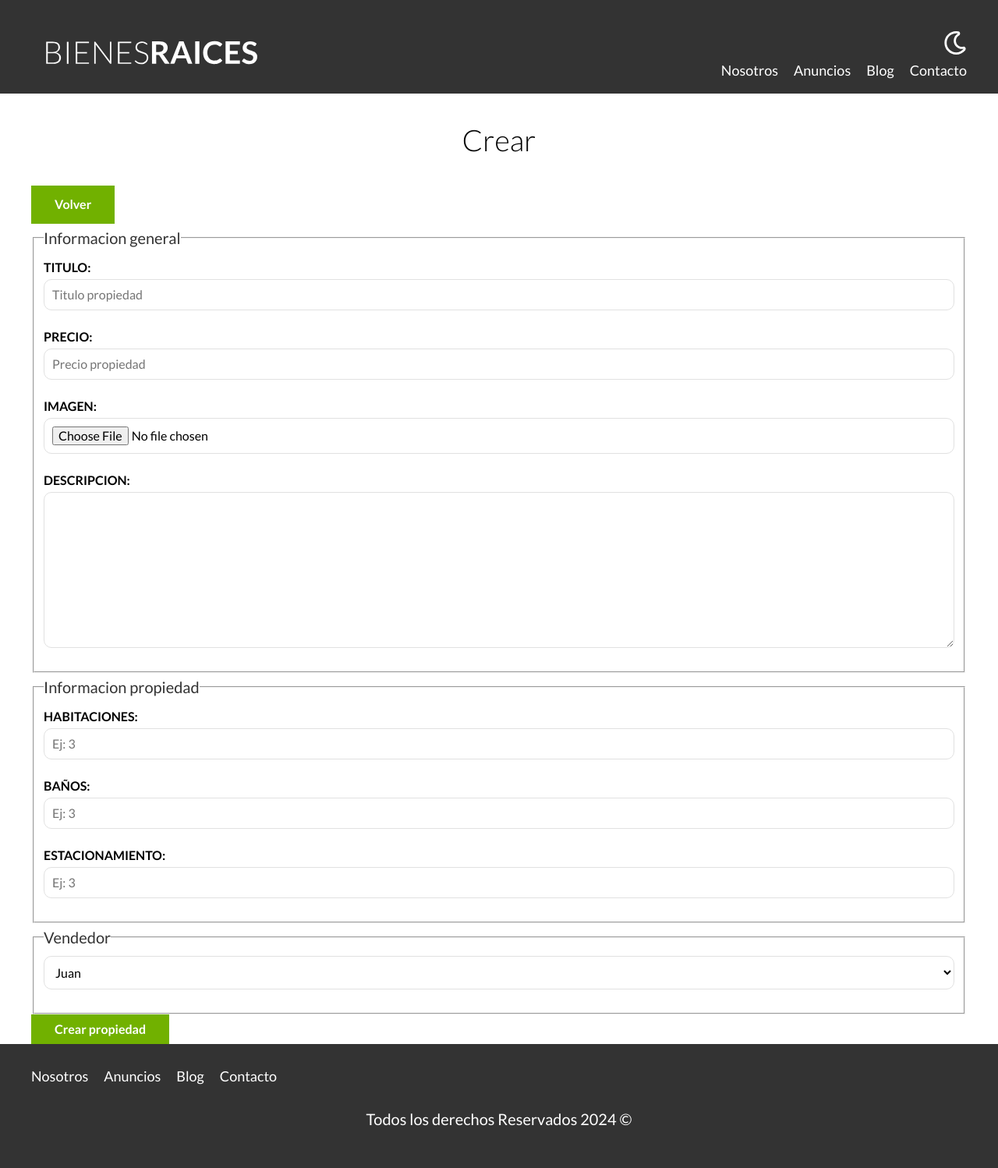
After one commit to gotazudev/bienes-raices, a PHP site: page /admin/propiedades/crear.php in a window 1280 px wide. The commit adds this page. Shown: the whole page at 78% size. Run offline with PHP 8.4, Linux system fonts and the light colour scheme.

Commit message:
insercion a bd desde crear.php

```diff
--- /dev/null
+++ b/admin/propiedades/crear.php
@@ -0,0 +1,77 @@
+<?php
+
+    //Base de datos
+    require '../../includes/config/database.php';
+    $db = conectarDB();
+
+    if($_SERVER['REQUEST_METHOD']=== 'POST'){
+        echo "<pre>";
+        var_dump($_POST);
+        echo "</pre>";
+
+        $titulo = $_POST["titulo"];
+        $precio = $_POST["precio"];
+        $descripcion = $_POST["descripcion"];
+        $habitaciones= $_POST["habitaciones"];
+        $wc = $_POST["wc"];
+        $estacionamiento = $_POST["estacionamiento"];
+        $vendedorId = $_POST["vendedor"];
+
+        //Insertar en BD
+        $query = "INSERT INTO propiedades (titulo, precio, descripcion, habitaciones, wc, estacionamiento, vendedores_id ) VALUES ('$titulo', '$precio', '$descripcion', '$habitaciones', '$wc', '$estacionamiento', '$vendedorId')";
+        // echo $query;
+        $resultado = mysqli_query($db,$query);
+
+        if($resultado){
+            echo "Insertado correctamente";
+        }
+    }
+
+
+
+    require '../../includes/funciones.php';
+    incluirTemplate('header');
+ ?>
+    <main class="contenedor seccion">
+        <h1>Crear</h1>
+        <a href="/admin" class="boton boton-verde">Volver</a>
+
+        <form class="formulario" method="POST" action="/admin/propiedades/crear.php" >
+            <fieldset>
+                <legend>Informacion general</legend>
+
+                <label for="">Titulo:</label>
+                <input type="text" id="titulo" name="titulo" placeholder="Titulo propiedad">
+                <label for="">Precio:</label>
+                <input type="number" id="precio" name="precio" placeholder="Precio propiedad">
+                <label for="">Imagen:</label>
+                <input type="file" id="imagen" accept="image/jpeg, image/png">
+                <label for="descripcion">Descripcion:</label>
+                <textarea id="descripcion" name="descripcion" cols="30" rows="10"></textarea>
+            </fieldset>
+            <fieldset>
+                <legend>Informacion propiedad</legend>
+
+                <label for="habitaciones">Habitaciones:</label>
+                <input type="number" id="habitaciones" name="habitaciones" placeholder="Ej: 3" min="1" max="9" step="2">
+                <label for="wc">Baños:</label>
+                <input type="number" id="wc" name="wc" placeholder="Ej: 3" min="1" max="9" step="2">
+                <label for="estacionamiento">Estacionamiento:</label>
+                <input type="number" id="estacionamiento" name="estacionamiento" placeholder="Ej: 3" min="1" max="9" step="2">
+            </fieldset>
+            <fieldset>
+                <legend>Vendedor</legend>
+                <select name="vendedor" id="">
+                    <option value="1">Juan</option>
+                    <option value="2">Karen</option>
+                </select>
+            </fieldset>
+
+            <input type="submit" value="Crear propiedad" class="boton boton-verde">
+        </form>
+
+    </main>
+
+    <?php
+    incluirTemplate('footer');
+ ?>
--- a/includes/config/database.php
+++ b/includes/config/database.php
@@ -0,0 +1,12 @@
+<?php
+
+function conectarDB() : mysqli{
+    $db = mysqli_connect('localhost','root','','bienesraices_nuevo');
+
+    if(!$db){
+        echo "Error no se pudo conectar ";
+        exit;
+    }
+
+    return $db;
+}
--- a/includes/templates/footer.php
+++ b/includes/templates/footer.php
@@ -11,6 +11,6 @@
         <p class="copyright">Todos los derechos Reservados <?php echo date('Y');?> &copy;</p>
     </footer>
 
-    <script src="build/js/bundle.min.js"></script>
+    <!-- <script src="/build/js/bundle.min.js"></script> -->
 </body>
 </html>
--- a/includes/templates/header.php
+++ b/includes/templates/header.php
@@ -4,7 +4,7 @@
     <meta charset="UTF-8">
     <meta name="viewport" content="width=device-width, initial-scale=1.0">
     <title>Bienes Raices</title>
-    <link rel="stylesheet" href="build/css/app.css">
+    <link rel="stylesheet" href="/build/css/app.css">
 </head>
 <body>
 
@@ -12,15 +12,15 @@
         <div class="contenedor contenido-header">
             <div class="barra">
                 <a href="/">
-                    <img src="build/img/logo.svg" alt="Logotipo de Bienes Raices">
+                    <img src="/build/img/logo.svg" alt="Logotipo de Bienes Raices">
                 </a>
 
                 <div class="mobile-menu">
-                    <img src="build/img/barras.svg" alt="icono menu responsive">
+                    <img src="/build/img/barras.svg" alt="icono menu responsive">
                 </div>
 
                 <div class="derecha">
-                    <img class="dark-mode-boton" src="build/img/dark-mode.svg">
+                    <img class="dark-mode-boton" src="/build/img/dark-mode.svg">
                     <nav class="navegacion">
                         <a href="nosotros.php">Nosotros</a>
                         <a href="anuncios.php">Anuncios</a>
```
Also changed, not shown: admin/index.php (added, +12 -0 lines), admin/propiedades/actualizar.php (added, +11 -0 lines), admin/propiedades/borrar.php (added, +11 -0 lines).
